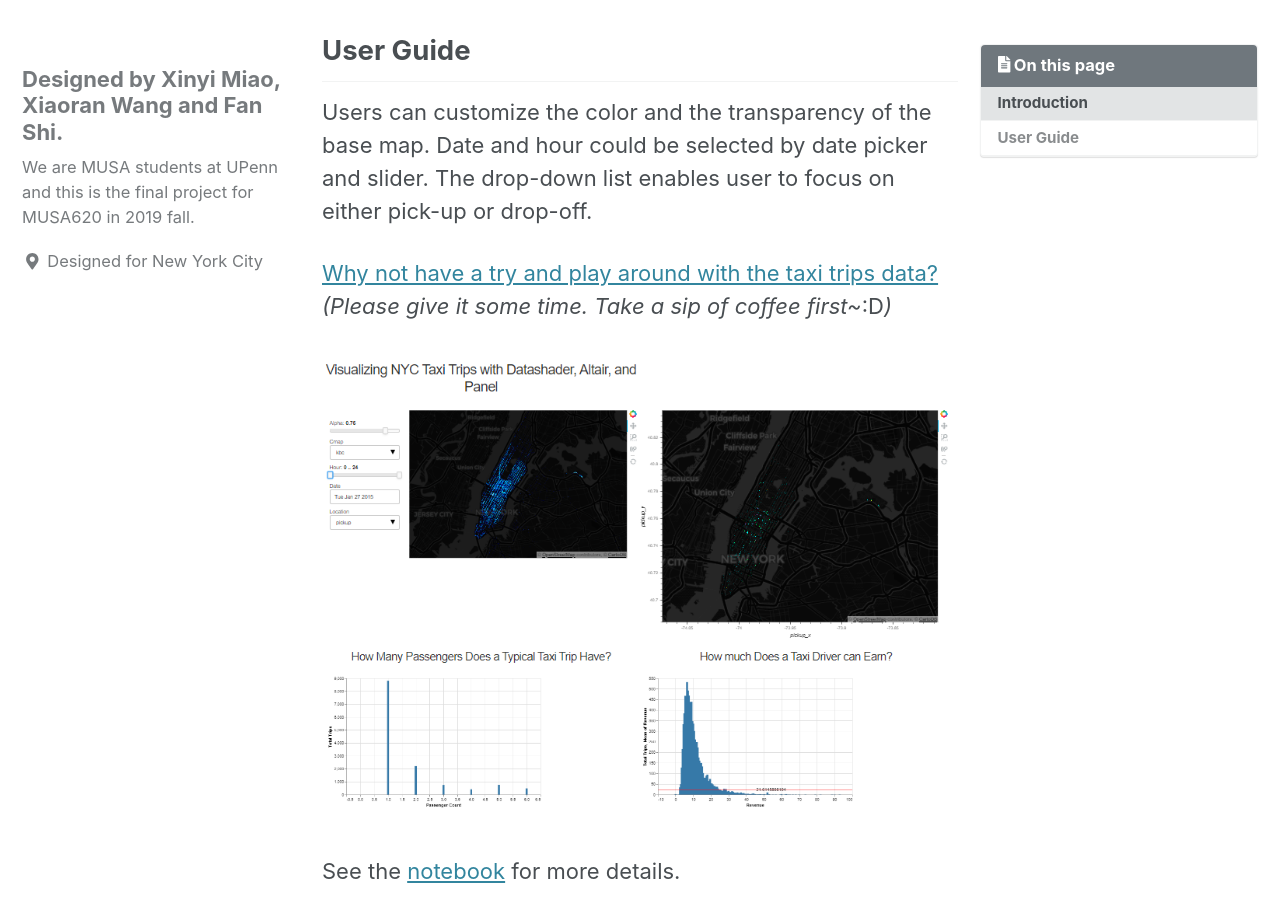
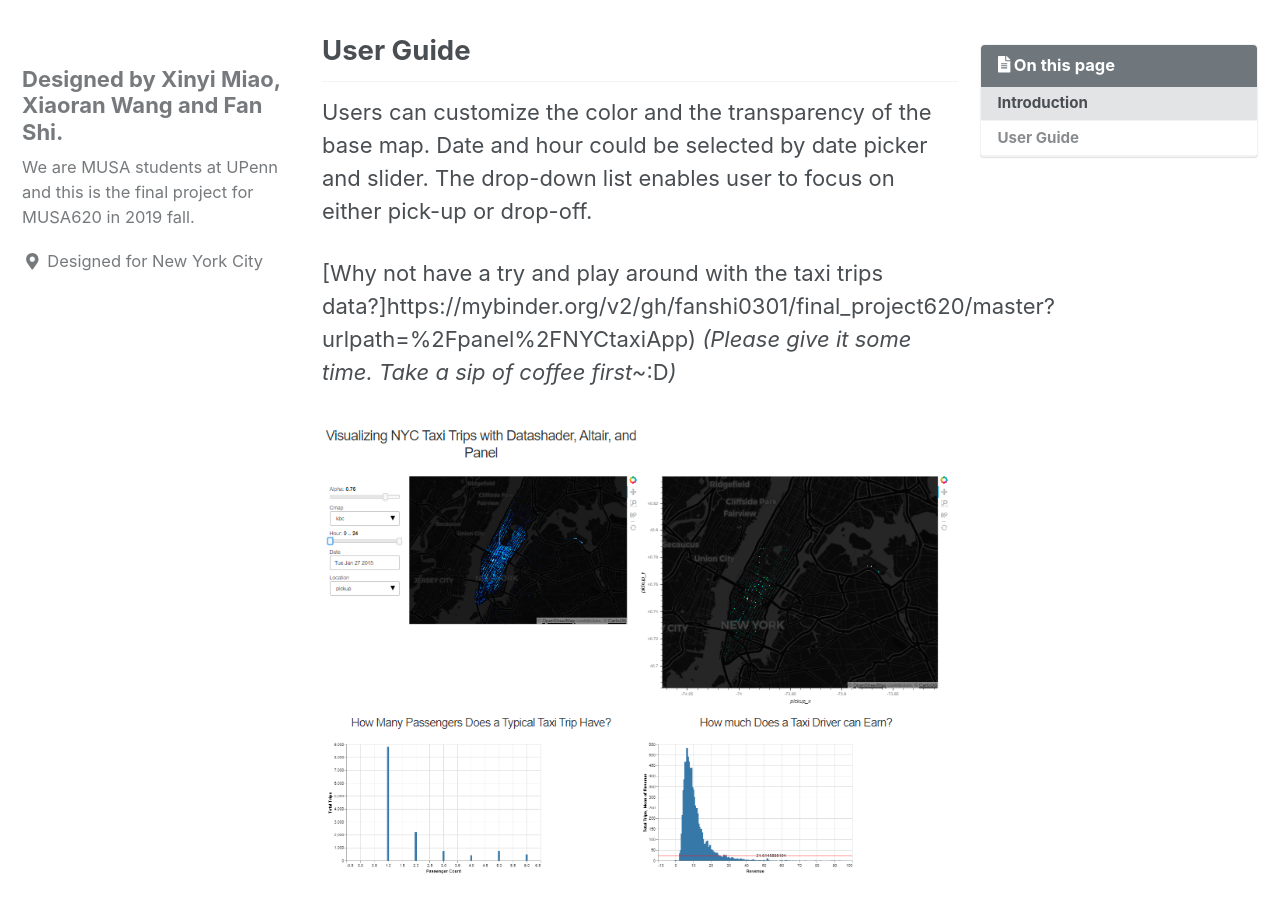
Before and after one commit to XinyiMsumyee/my-pages-starter, a Jekyll site: the page built from _posts/2019-12-15-panel1.md, in a window 1280 px wide and 900 px high, scrolled down 570 px. Built offline with Jekyll 4.4.1, drawn with Linux system fonts in a browser that asks for light colours; cached includes are drawn as plain includes; nearby versions of some CDN libraries; a script that is not in the unit is left out; part of the change alters nothing that is shown.

Commit message:
update the link

```diff
--- a/_posts/2019-12-15-panel1.md
+++ b/_posts/2019-12-15-panel1.md
@@ -18,7 +18,7 @@ With our analysis system, users are able to get an insight into the distribution
 
 Users can customize the color and the transparency of the base map. Date and hour could be selected by date picker and slider. The drop-down list enables user to focus on either pick-up or drop-off.
 
-[Why not have a try and play around with the taxi trips data?](https://notebooks.gesis.org/binder/jupyter/user/fanshi0301-final_project620-2pkq54af/panel/NYCtaxiApp)
+[Why not have a try and play around with the taxi trips data?]https://mybinder.org/v2/gh/fanshi0301/final_project620/master?urlpath=%2Fpanel%2FNYCtaxiApp)
 *(Please give it some time. Take a sip of coffee first~*:D*)*
 
 ![sketch]({{ site.url }}{{ site.baseurl }}/assets/images/sketch_point.png)
```
